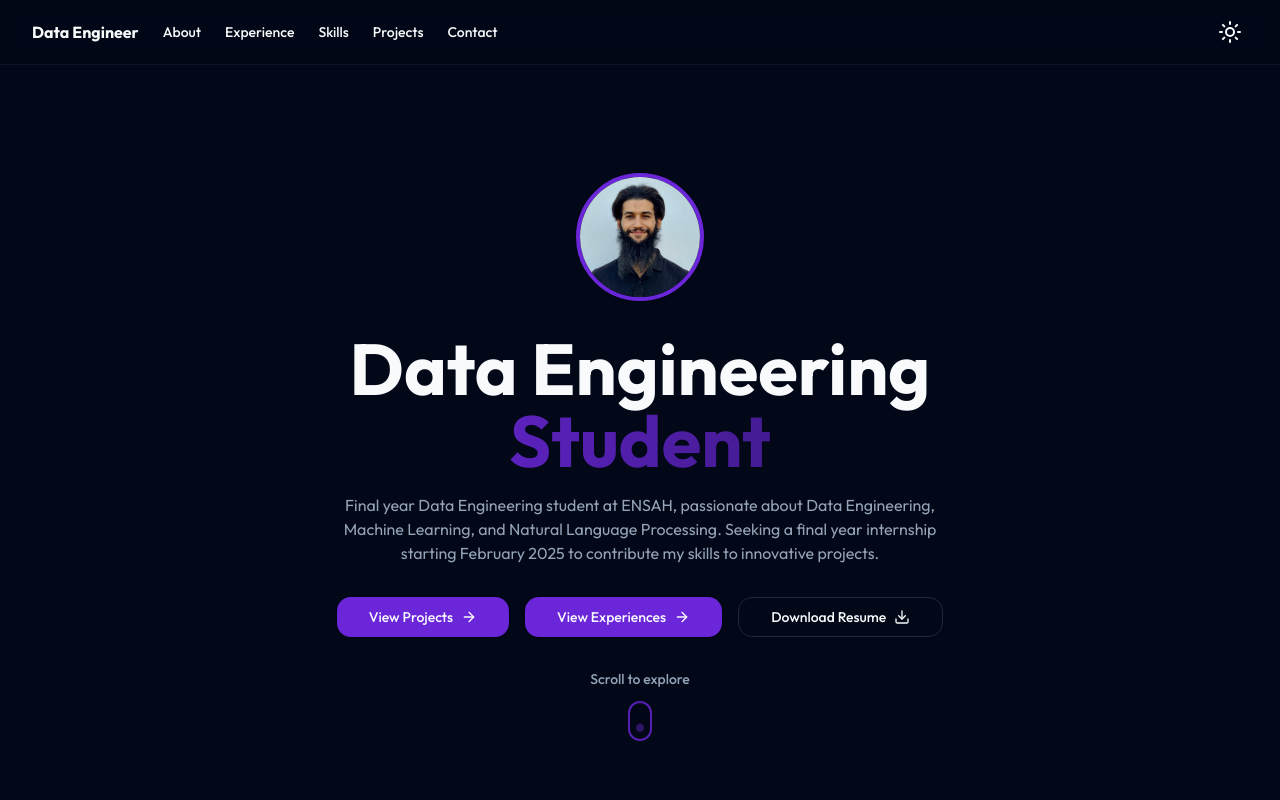
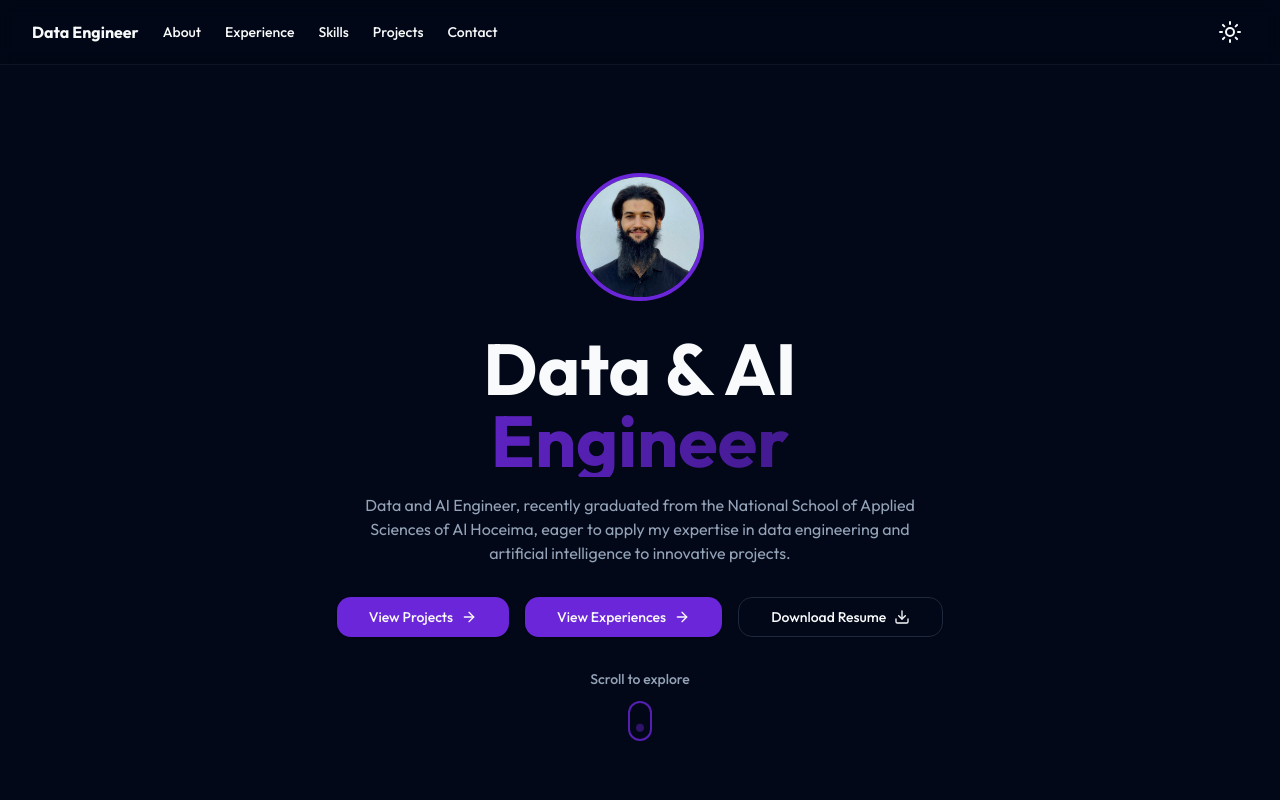
Before and after one commit to younes921722/my-portfolio, a Next.js app: page / in a window 1280 px wide. Shown: the top 800 px of the page. Built offline with nearby package versions, Linux system fonts and the light colour scheme.

Commit message:
Update Hero.tsx
changes : student => Engineer

```diff
--- a/src/components/sections/Hero.tsx
+++ b/src/components/sections/Hero.tsx
@@ -44,9 +44,9 @@ const Hero = () => {
             transition={{ duration: 0.5, delay: 0.3 }}
             className="text-4xl font-bold sm:text-5xl md:text-6xl lg:text-7xl"
           >
-            Data Engineering
+            Data & AI
             <span className="block bg-gradient-to-r from-primary to-primary/50 bg-clip-text text-transparent">
-              Student
+              Engineer
             </span>
           </motion.h1>
 
@@ -56,9 +56,11 @@ const Hero = () => {
             transition={{ duration: 0.5, delay: 0.4 }}
             className="mx-auto max-w-[600px] text-muted-foreground"
           >
-            Final year Data Engineering student at ENSAH, passionate about Data Engineering,
-            Machine Learning, and Natural Language Processing. Seeking a final year internship
-            starting February 2025 to contribute my skills to innovative projects.
+            Data and AI Engineer, recently graduated from
+the National School of Applied Sciences of Al
+Hoceima, eager to apply my expertise in data engineering
+and artificial intelligence to innovative
+projects.
           </motion.p>
         </div>
 
```
